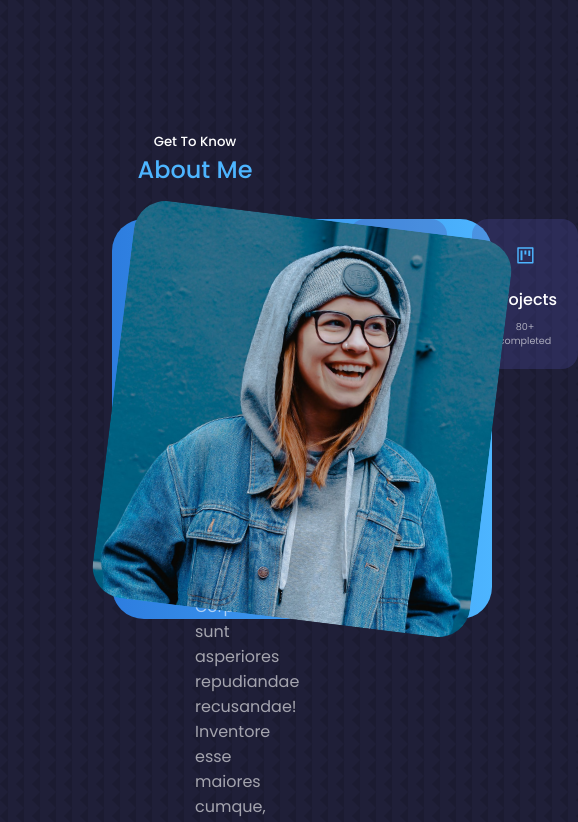
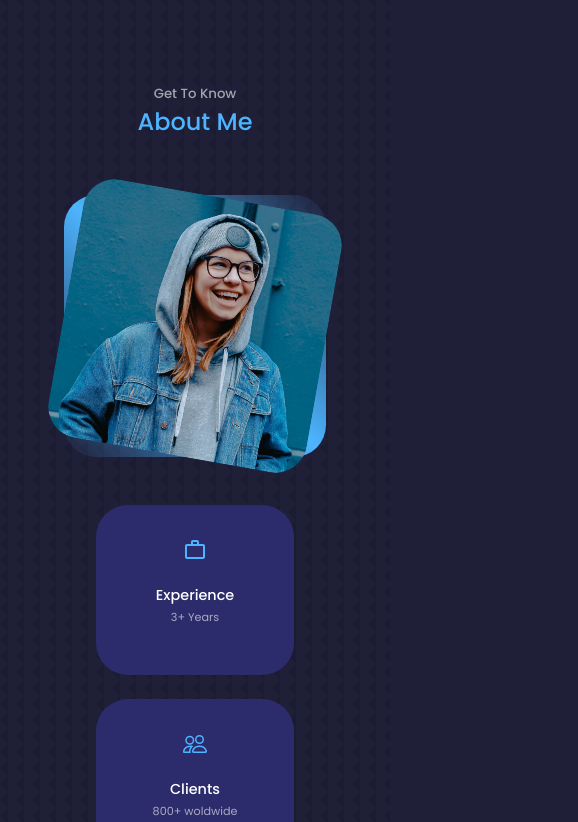
Before and after one commit to abhi763153/Portfolio, a React (Create React App) app: page / in a window 390 px wide. Shown: the part 920-1742 px from the top of the page, 578 px wide, since content can reach past the window. Built offline with nearby package versions, Linux system fonts and the light colour scheme.

Commit message:
added about section

```diff
--- a/src/Components/About/About.css
+++ b/src/Components/About/About.css
@@ -1,69 +1,135 @@
 .about_container{
-    display: flex;
-    /* text-align: center; */
+   display: grid;
+   grid-template-columns: 35% 55%;
+   gap: 15%
 }
 
 .about_image_con{
-    width: 50%;
+    width: 100%;
+    aspect-ratio: 1/1;
+    border-radius: 2rem;
+    background: linear-gradient(45deg, transparent, var(--color-primary), transparent);
+    display: grid;
+    place-items: center;
 }
 
 .img_bg{
-    width: 380px;
-    height: 400px;
-    background: linear-gradient(to left,  var(--color-primary), rgb(45, 125, 223));
     border-radius: 2rem;
+    overflow: hidden;
+    transform: rotate(10deg);
+    transition: linear 0.5s;
 
 }
-.about_image{
-    width: 380px;
-    height: 400px;
-    border-radius: 2rem;
-    transform: rotate(7deg);
-    transition: linear .4s;
-}
 
-.about_image:hover{
-    transform: rotate(0deg);
-}
-
-#about h5{
-    text-align: center;
-}
-
-.about_content{
-    width: 50%;
+.img_bg:hover{
+    transform: rotate(0);
 }
 
 .about_sub_container{
-    display: flex;
-    align-items: center;
-    gap: 1.6rem;
-    margin-bottom: 3.1rem;
+    display: grid;
+    grid-template-columns: repeat(3, 1fr);
+    gap: 1.5rem;
 }
-.about_sub_container span{
+
+.card{
+    background: var(--color-bg-variant);
+    border: 1px solid transparent;
+    border-radius: 2rem;
+    padding: 2rem;
+    text-align: center;
+    transition: linear 0.5s;
+}
+
+.card:hover{
+    background: transparent;
+    border: 1px solid var(--color-primary-variant);
+}
+
+.about_icon{
+    font-size: 1.5rem;
     color: var(--color-primary);
-    font-size: 1.3rem;
     margin-bottom: 1rem;
 }
-.about_sub_container h4{
-    margin-top: 0.8rem;
+
+.card h4{
+    font-size: 0.9rem;
+    margin-bottom: 0.2rem;
 }
-.about_sub_container p{
-    font-size: 0.6rem;
-    margin-top: 0.5rem;
+
+.card p{
+    font-size: 0.7rem;
+    margin-bottom: 1rem;
     color: var(--color-light);
-}
-.about_experience, .about_client, .about_projects{
-    width: 150px;
-    height: 150px;
-    background-color: rgba(74, 74, 159, 0.3);
-    padding: 1.5rem 1.3rem;
-    text-align: center;
-    border-radius: 1rem;
 
 }
 
 .about_text_container p{
-    margin-bottom: 3.1rem;
+    margin: 2rem 0 2.6rem;
     color: var(--color-light);
+
 }
+
+/* ====================== Medium Devices ========================== */
+
+@media screen and (max-width: 1024px) {
+    .about_container{
+        grid-template-columns: 1fr;
+        gap: 1.5rem;
+    }
+
+    .about_image_con{
+        width: 50%;
+        margin: 2rem auto;
+    }
+    .about_text_container p{
+        margin: 1rem 0 1.5rem;
+    }
+}
+
+/* ====================== Small Devices ========================== */
+
+@media screen and (max-width: 600px) {
+    .about_container{
+        grid-template-columns: 1fr;
+        gap: 3rem;
+        padding-top: 1.5rem;
+    }
+
+    .about_image_con{
+        width: 65%;
+        margin: 0 auto;
+    }
+    .about_text_container p{
+        margin: 1rem 0 1.5rem;
+    }
+
+    .about_sub_container{
+        grid-template-columns: 1fr 1fr;
+    }
+
+    .about_text_container{
+        padding-top: 1rem;
+        text-align: center;
+    }
+
+    section{
+        padding: 4rem;
+    }
+    .about_content{
+        padding: 0 2rem;
+    }
+
+}
+
+/* ====================== extra Small Devices ========================== */
+
+@media screen and (max-width: 450px) {
+    .about_image_con{
+        width: 100%;
+        margin: 0 auto;
+    }
+
+    .about_sub_container{
+        grid-template-columns: 1fr;
+    }
+}
--- a/src/Components/About/About.js
+++ b/src/Components/About/About.js
@@ -21,20 +21,20 @@ function About() {
 
         <div className="about_content">
           <div className="about_sub_container">
-              <div className="about_experience">
-                <span><MdOutlineWorkOutline /></span>
+              <div className="card">
+                <MdOutlineWorkOutline className='about_icon' />
                 <h4>Experience</h4>
-                <p>3+ Years working</p>
+                <p>3+ Years</p>
               </div>
 
-              <div className="about_client">
-                <span><BsPeople /></span>
+              <div className="card">
+                <BsPeople className='about_icon'/>
                 <h4>Clients</h4>
                 <p>800+ woldwide</p>
               </div>
 
-              <div className="about_projects">
-                <span><AiOutlineProject /></span>
+                <div className="card">
+              <AiOutlineProject className='about_icon'/>
                 <h4>Projects</h4>
                 <p>80+ completed</p>
               </div>
--- a/src/index.css
+++ b/src/index.css
@@ -64,7 +64,7 @@ section{
     padding: 7rem;
 }
 
-section > h2, section h3{
+section > h2, section h3, section h5{
     text-align: center;
     color: var(--color-light);
 }
@@ -119,7 +119,7 @@ img{
 
 @media screen and (max-width: 1024px) {
     .container{
-        width: var(--container-width-md);
+        /* width: var(--container-width-md); */
     }
 
     section{
```
